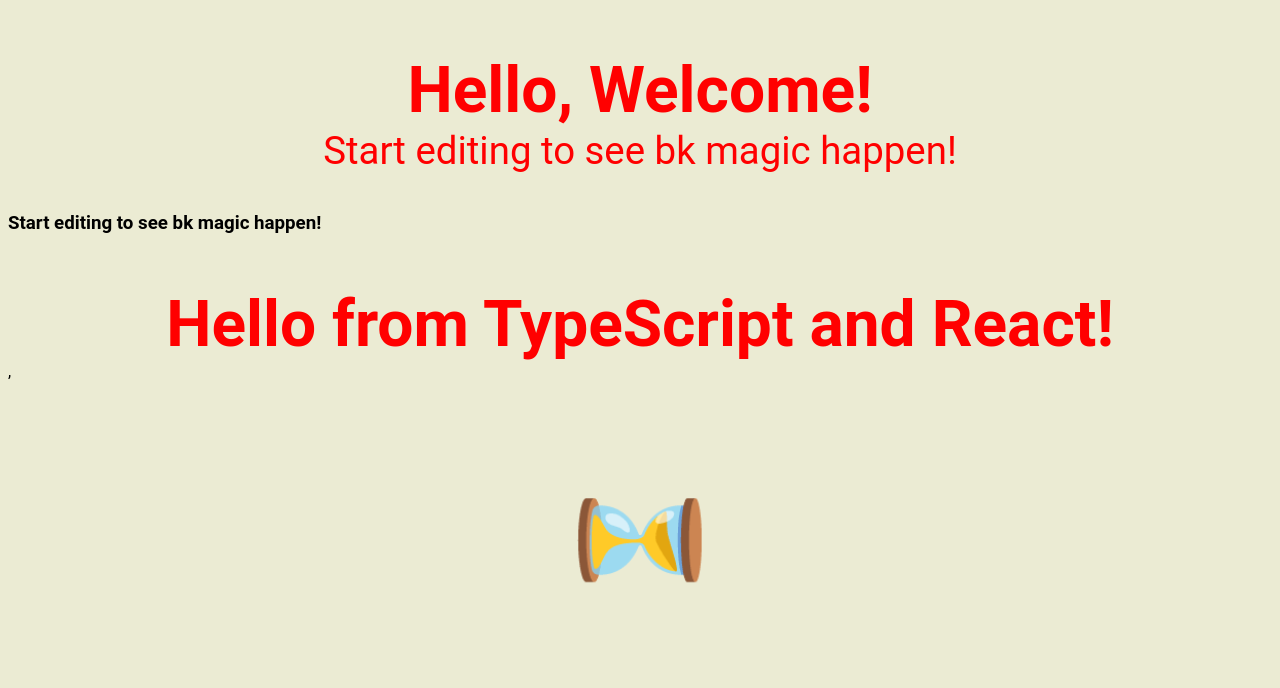
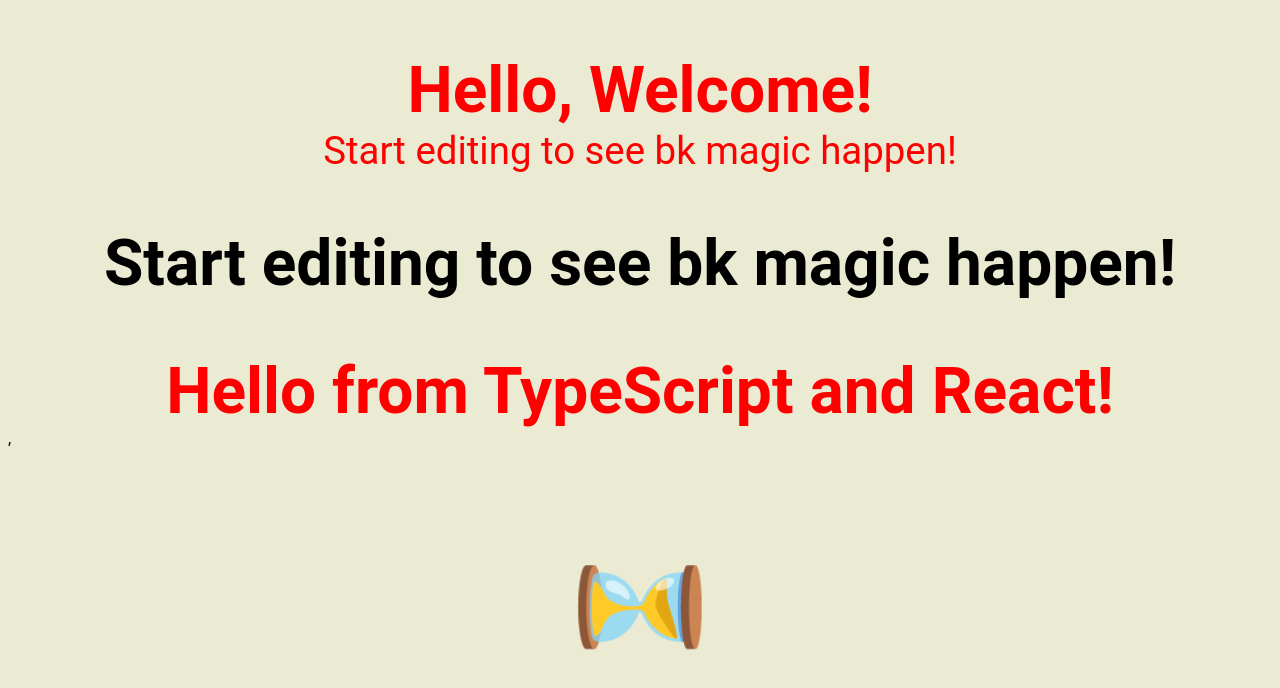
Before and after one commit to balankarthikeyan/webcomponent, a React app: page / in a window 1280 px wide. Shown: the top 688 px of the page. Built offline with nearby package versions, Linux system fonts and the light colour scheme.

Commit message:
code updated

```diff
--- a/package.json
+++ b/package.json
@@ -1,6 +1,7 @@
 {
   "name": "ScaffoldingTypescript",
   "version": "1.0.0",
+  "main": "",
   "description": "",
   "scripts": {
     "storybook": "start-storybook -p 6006 -c .storybook",
--- a/src/App/index.tsx
+++ b/src/App/index.tsx
@@ -5,8 +5,9 @@
 
 import styled from 'styled-components'
 
-const Rendu = styled.h3`
+const Rendu = styled.h1`
   color: black;
+  text-align: center;
 `
 class App extends React.Component<any> {
   static defaultProps = {
```
